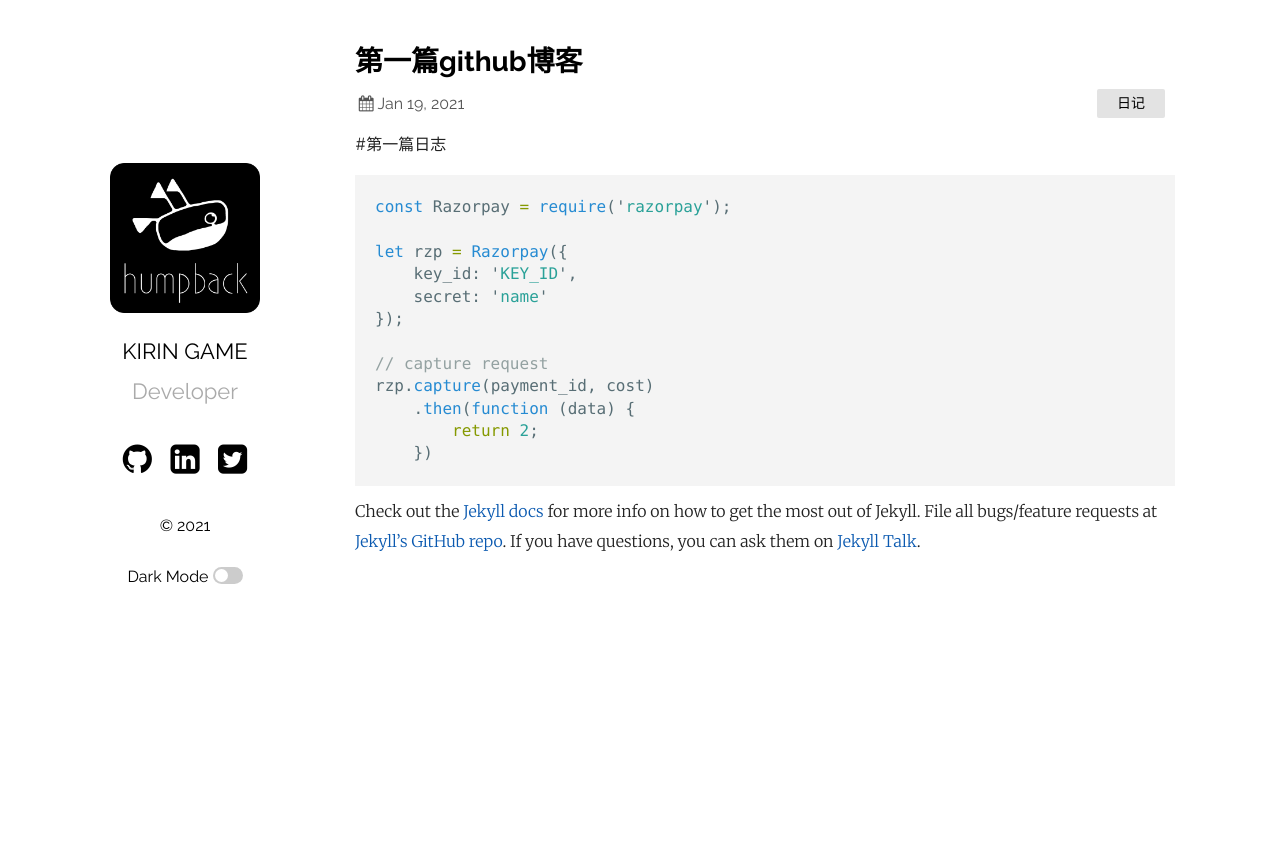
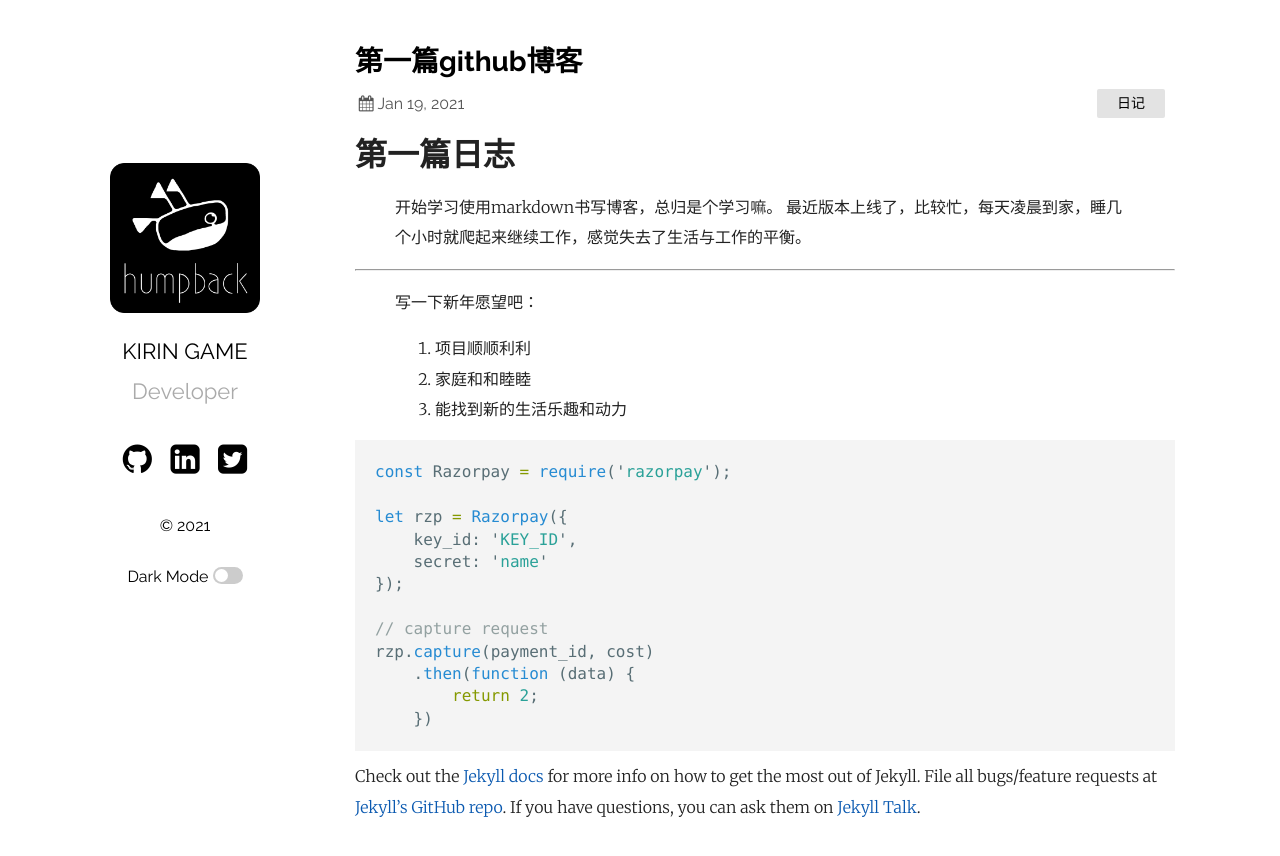
Before and after one commit to KIRINGAME/KIRINGAME.github.io, a Jekyll site: the page built from _posts/2021-01-19-第一篇日志.markdown, in a window 1280 px wide. Shown: the top 856 px of the page. Built offline with Jekyll 4.4.1, drawn with Linux system fonts in a browser that asks for light colours.

Commit message:
日志更新

````diff
--- a/_posts/2021-01-19-第一篇日志.markdown
+++ b/_posts/2021-01-19-第一篇日志.markdown
@@ -4,7 +4,15 @@ title:  "第一篇github博客"
 date:   2021-01-19 01:17:36
 categories: 日记
 ---
-#第一篇日志
+# 第一篇日志
+> 开始学习使用markdown书写博客，总归是个学习嘛。
+> 最近版本上线了，比较忙，每天凌晨到家，睡几个小时就爬起来继续工作，感觉失去了生活与工作的平衡。
+
+---
+> 写一下新年愿望吧：
+> 1. 项目顺顺利利
+> 2. 家庭和和睦睦
+> 3. 能找到新的生活乐趣和动力
 
 ```javascript
 const Razorpay = require('razorpay');
````
Also changed, not shown: README.md.
